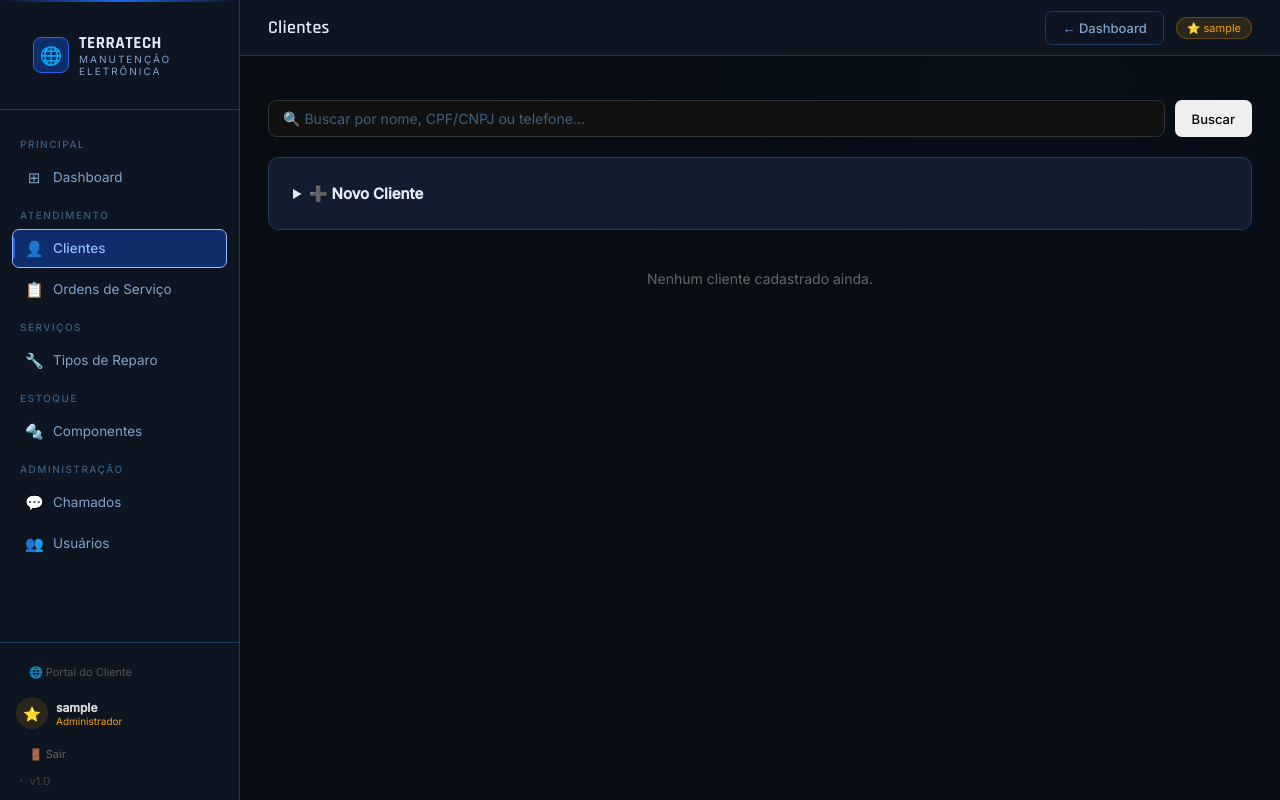
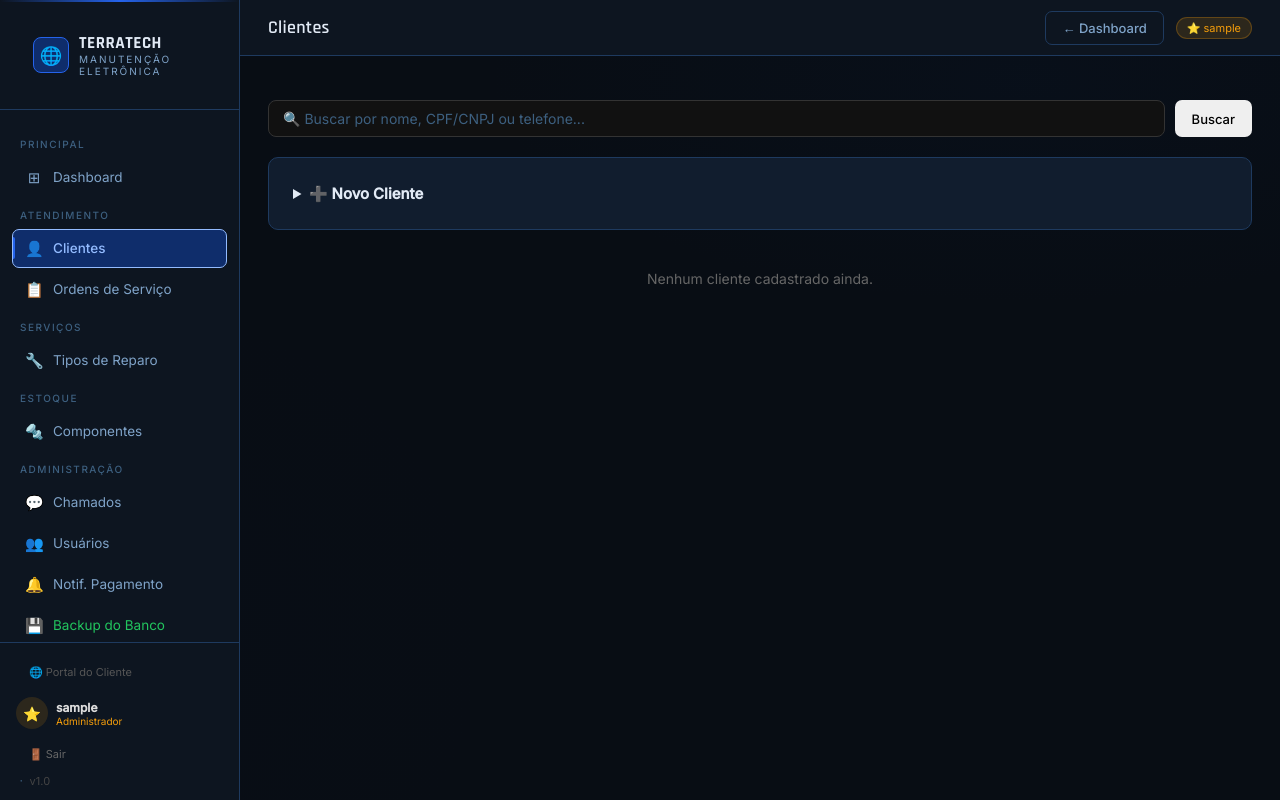
Before and after one commit to andretl96/sistema_os, a Flask app: page /clientes in a window 1280 px wide. Run offline with Flask 3, Linux system fonts and the light colour scheme; the visitor is signed in with stand-in values (Sample User, id 1); data that the repository does not hold is empty; some libraries are stand-ins or nearby versions.

Commit message:
Update base.html

```diff
--- a/templates/base.html
+++ b/templates/base.html
@@ -69,6 +69,13 @@
             <a href="/usuarios"
                class="{{ 'active' if request.endpoint in ['auth.listar_usuarios','auth.novo_usuario','auth.editar_usuario'] else '' }}">
                 <span class="nav-icon">👥</span> Usuários
+            </a>
+            <a href="/notificacoes-pagamento"
+               class="{{ 'active' if request.endpoint == 'portal.admin_notificacoes_pagamento' else '' }}">
+                <span class="nav-icon">🔔</span> Notif. Pagamento
+            </a>
+            <a href="/backup" style="color:#22c55e;">
+                <span class="nav-icon">💾</span> Backup do Banco
             </a>
             {% endif %}
 
```
